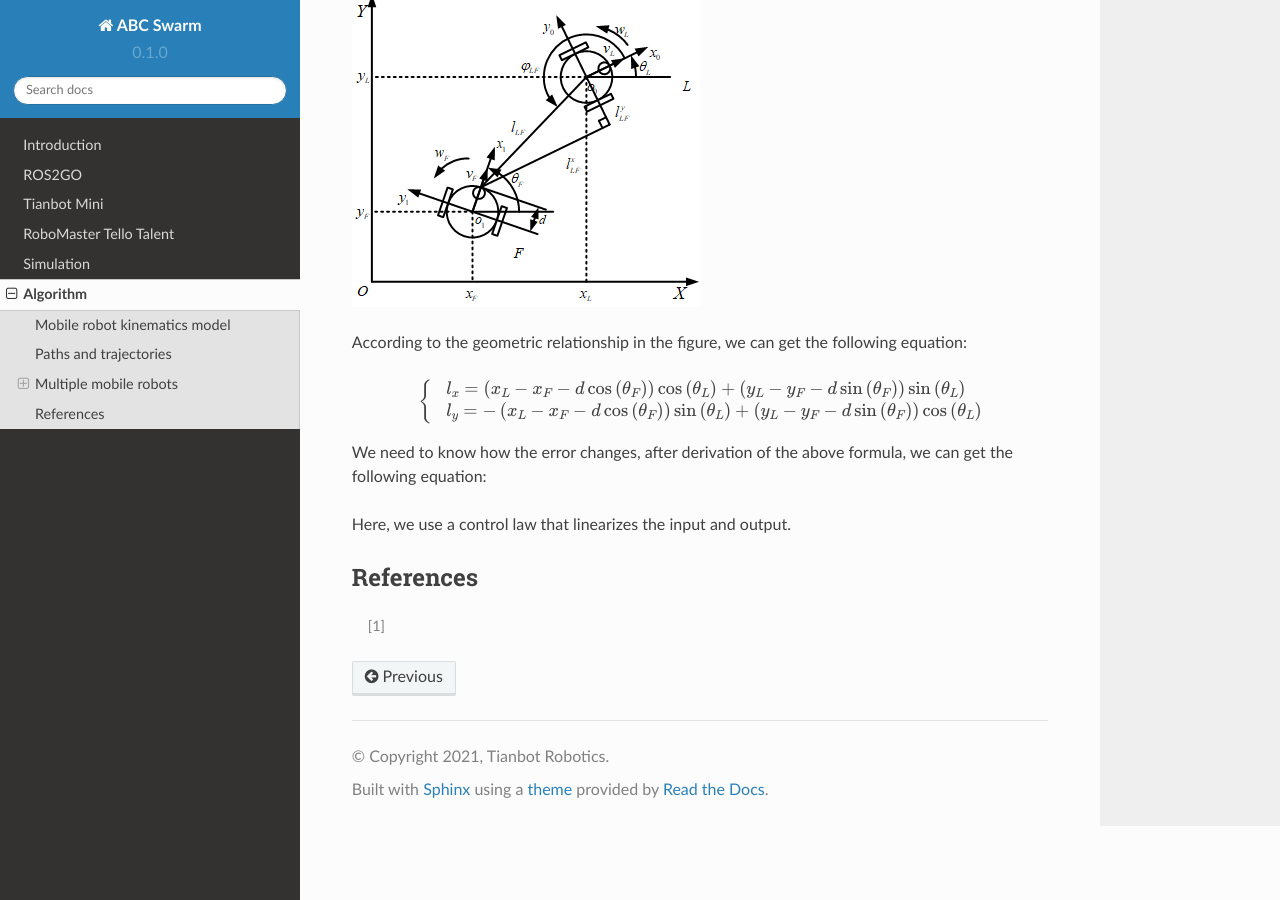
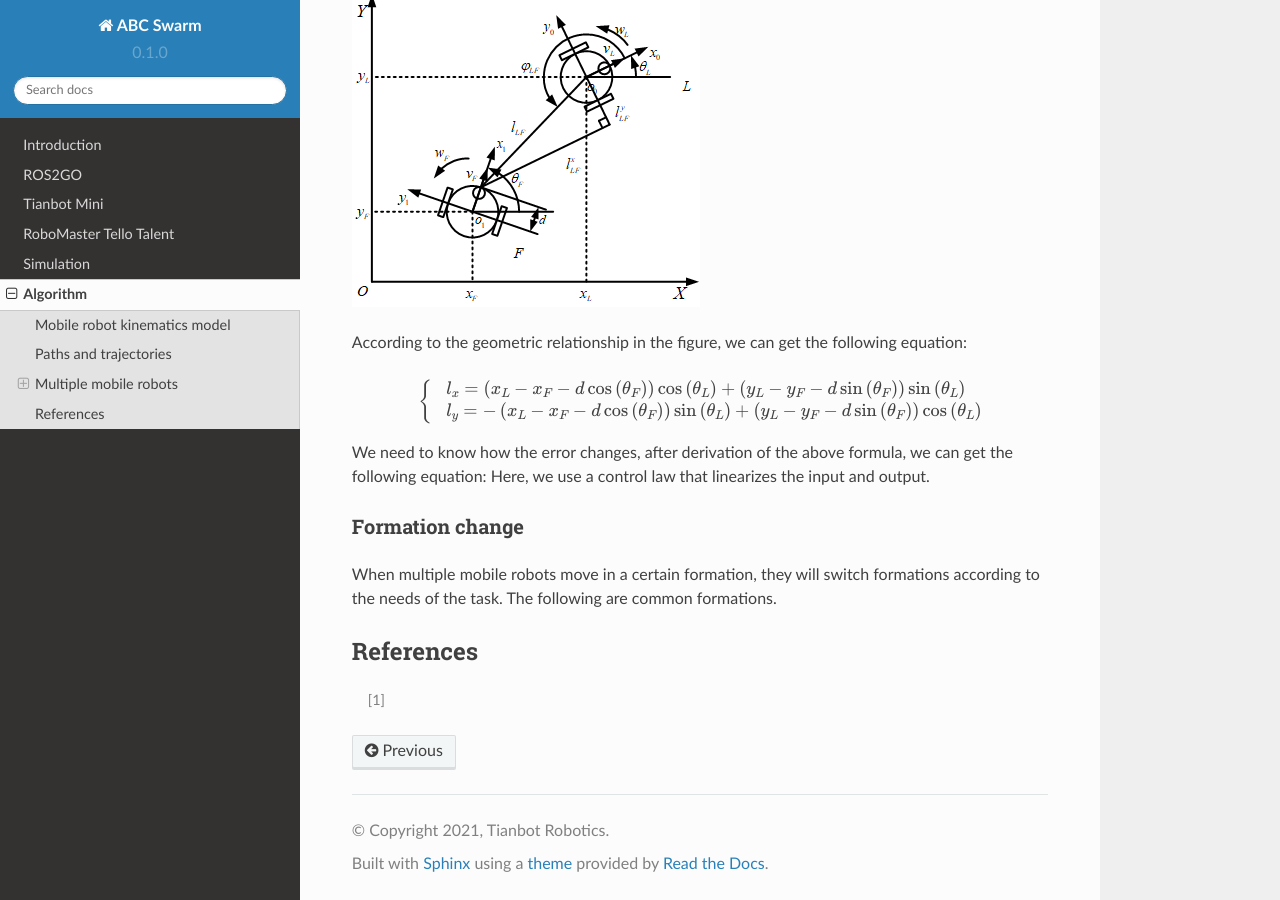
Before and after one commit to tianbot/abc_swarm, a Sphinx documentation site: the page built from docs/source/algorithm.rst, in a window 1280 px wide and 900 px high, scrolled down 1187 px. Built offline with Sphinx 7.4.7 and the Read the Docs theme 2.0.0, drawn with Linux system fonts in a browser that asks for light colours; pages that are not in the unit, such as notebooks, are missing from menus.

Commit message:
Update algorithm.rst

```diff
--- a/docs/source/algorithm.rst
+++ b/docs/source/algorithm.rst
@@ -41,8 +41,11 @@ According to the geometric relationship in the figure, we can get the following
  \end{cases}
 
 We need to know how the error changes, after derivation of the above formula, we can get the following equation:
+Here, we use a control law that linearizes the input and output.
 
-Here, we use a control law that linearizes the input and output.
+Formation change
+----------
+When multiple mobile robots move in a certain formation, they will switch formations according to the needs of the task. The following are common formations.
 
 References
 ==========
```
